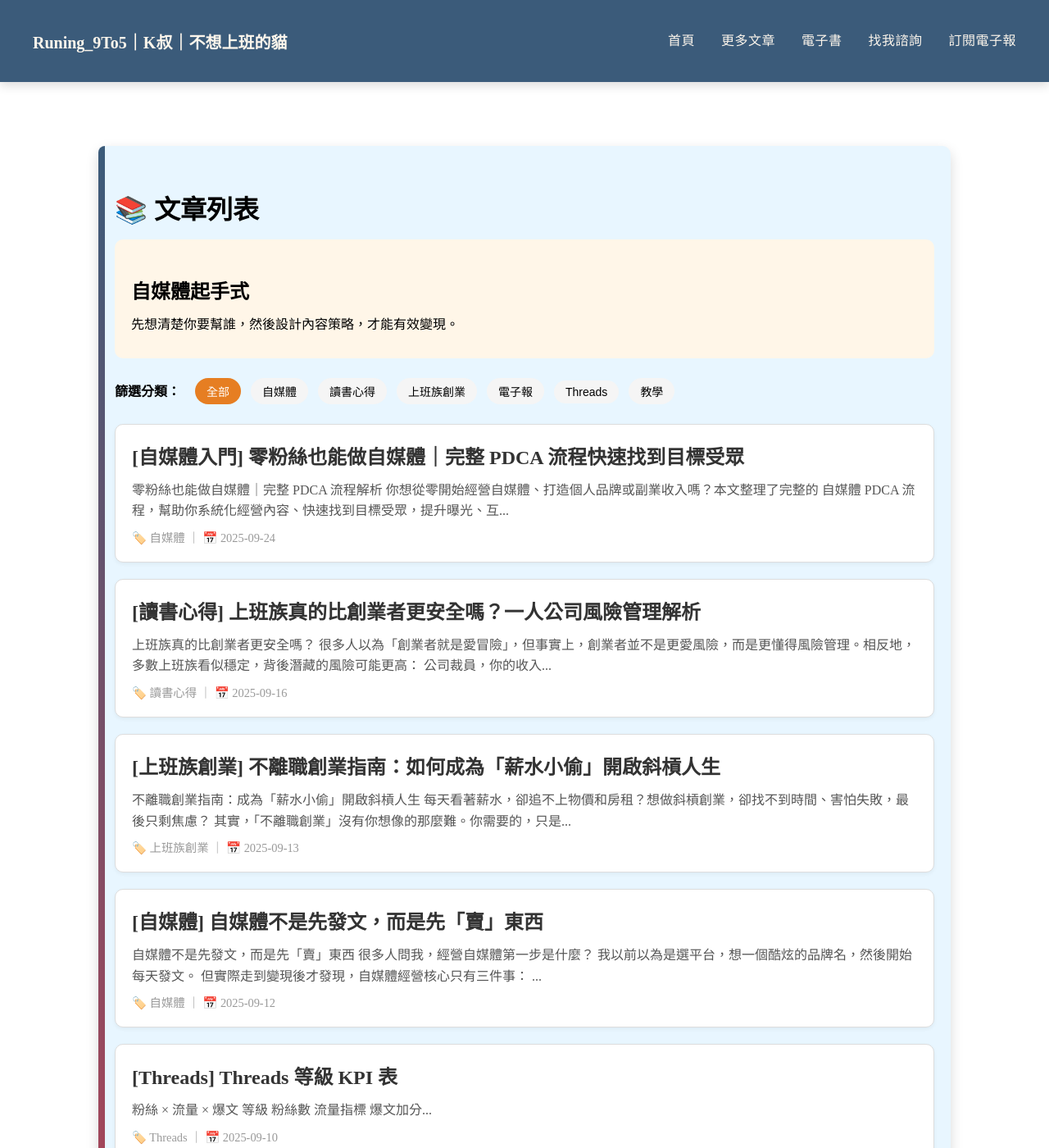
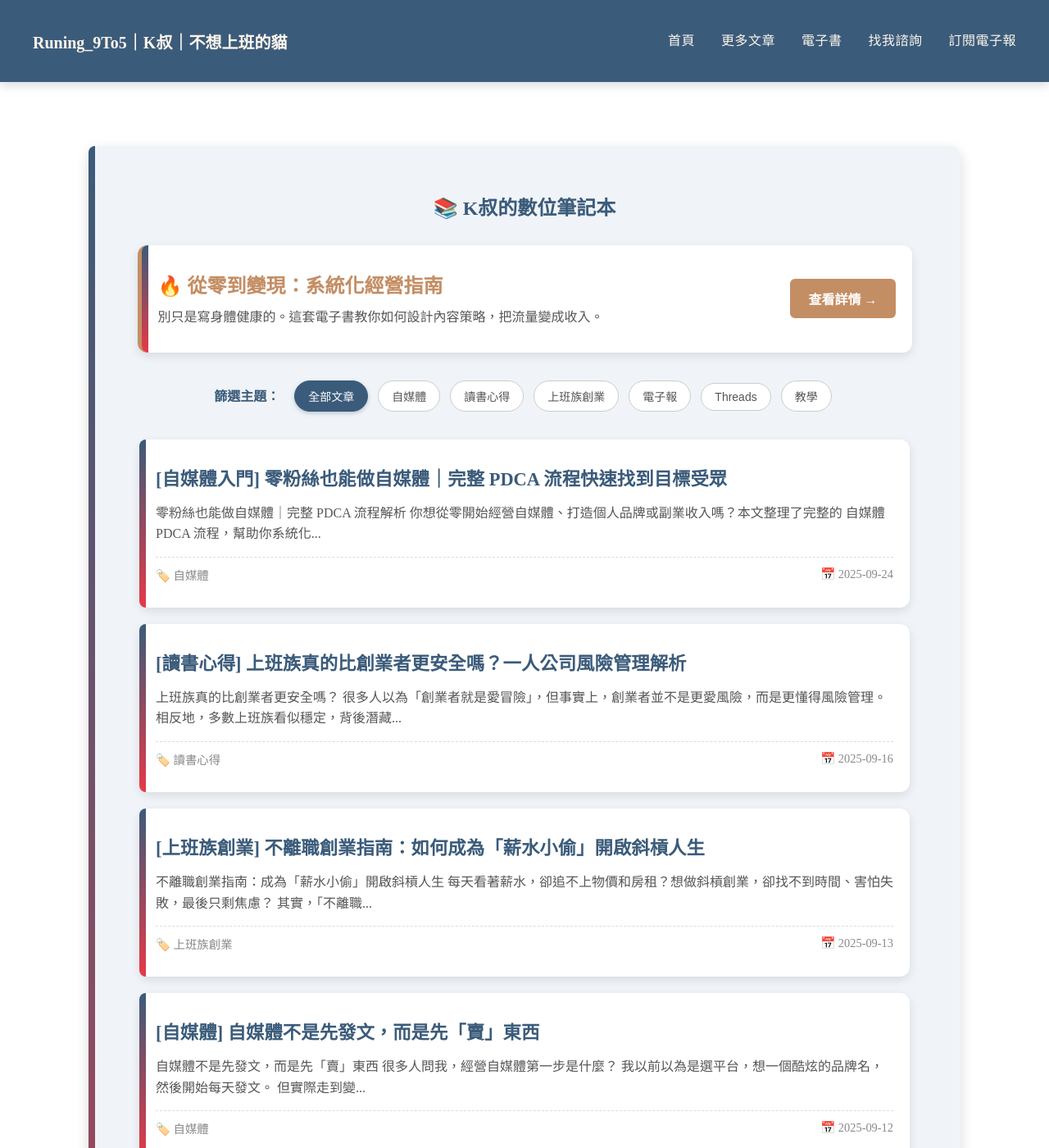
Before and after one commit to KenHAI666/Runing9TO5, a Jekyll site: the page built from articles.md, in a window 1280 px wide and 1400 px high. Shown: the whole window at 82% size. Built offline with Jekyll 4.4.1, drawn with Linux system fonts in a browser that asks for light colours; some of the changed text lies outside the part shown.

Commit message:
Update articles.md

```diff
--- a/articles.md
+++ b/articles.md
@@ -1,29 +1,29 @@
 ---
 layout: default
-title: 文章
-description: K叔的文章頁，分享自媒體經營、斜槓生活與個人品牌心得
-keywords: 自媒體, 文章, 經營心得, K叔
+title: 文章列表｜K叔自媒體經營筆記
+description: 這裡整理了 K叔關於自媒體經營、內容變現、斜槓生活與個人品牌的實戰心得。
+keywords: 自媒體, 文章, 經營心得, K叔, 內容變現
 permalink: /articles/
 ---
 
-<!-- 導覽列間距 -->
 <div style="height:70px;"></div>
 
-<div class="card-section" style="background:#e8f6ff; padding:20px; border-radius:10px;">
-  <h1>📚 文章列表</h1>
+<section class="card-section">
 
-  <!-- 🔹 固定內容卡片 -->
+  <h1 style="text-align: center; color: #3B5B7A; margin-bottom: 30px;">📚 K叔的數位筆記本</h1>
 
-  <div class="card" style="background:#fff6e8; padding:20px; border-radius:10px; margin-bottom:20px;">
-    <h2>自媒體起手式</h2>
-    <p>先想清楚你要幫誰，然後設計內容策略，才能有效變現。</p>
+  <div class="card-section-1" style="border-left: 5px solid #C48E64; display: flex; align-items: center; justify-content: space-between; flex-wrap: wrap; gap: 15px; cursor: pointer;" onclick="window.location.href='/resources';">
+    <div>
+      <h2 style="margin: 0 0 10px 0; color: #C48E64; font-size: 1.5em;">🔥 從零到變現：系統化經營指南</h2>
+      <p style="margin: 0; color: #555;">別只是寫身體健康的。這套電子書教你如何設計內容策略，把流量變成收入。</p>
+    </div>
+    <a href="/resources" class="btn-external" style="background-color: #C48E64; border-color: #C48E64; margin-top:0;">查看詳情 →</a>
   </div>
 
 
-  <!-- 🔹 分類篩選 -->
-  <div id="category-menu" style="margin:20px 0;">
-    <strong style="margin-right:10px;">篩選分類：</strong>
-    <button onclick="filterCategory('all', this)" class="category-btn active">全部</button>
+  <div id="category-menu" style="margin: 30px 0; text-align: center;">
+    <strong style="margin-right:10px; color: #3B5B7A;">篩選主題：</strong>
+    <button onclick="filterCategory('all', this)" class="category-btn active">全部文章</button>
     {% assign categories = site.posts | map: 'categories' | join: ',' | split: ',' | uniq %}
     {% for category in categories %}
       {% if category != "" %}
@@ -35,64 +35,80 @@
   </div>
 
 
-  <!-- 🔹 一般文章 -->
   <div id="articles-list">
     {% assign regular_posts = site.posts | reject: "pinned", true | sort: "date" | reverse %}
     {% for post in regular_posts %}
-    <div class="card"
+
+    <div class="card-section-1 article-card"
          data-category="{{ post.categories | join: ',' }}"
-         style="border:1px solid #ddd; border-radius:10px; padding:20px; margin-bottom:20px; background:#fff; box-shadow:0 2px 5px rgba(0,0,0,0.05); transition: all 0.3s;">
-      <h2 style="margin-top:0;">
-        <a href="{{ post.url | relative_url }}" style="text-decoration:none; color:#333;">
+         onclick="window.location.href='{{ post.url | relative_url }}';"
+         style="cursor: pointer; margin-bottom: 20px; transition: all 0.3s;">
+
+      <h2 style="margin-top:0; font-size: 1.4em;">
+        <a href="{{ post.url | relative_url }}" style="text-decoration:none; color:#3B5B7A;">
           {{ post.title }}
         </a>
       </h2>
-      <p style="color:#555; line-height:1.6;">
-        {{ post.content | strip_html | truncate: 100 }}
+
+      <p style="color:#555; line-height:1.6; margin: 15px 0;">
+        {{ post.content | strip_html | truncate: 80 }}
       </p>
-      <small style="color:#999; font-size:0.9em;">
-        🏷️ {{ post.categories | join: ", " }} ｜ 📅 {{ post.date | date: "%Y-%m-%d" }}
-      </small>
+
+      <div style="border-top: 1px dashed #ddd; padding-top: 10px; margin-top: 15px; display: flex; justify-content: space-between; align-items: center; color:#888; font-size: 0.9em;">
+        <span>🏷️ {{ post.categories | join: ", " }}</span>
+        <span>📅 {{ post.date | date: "%Y-%m-%d" }}</span>
+      </div>
+
     </div>
     {% endfor %}
   </div>
-</div>
+
+</section>
 
 
-<!-- 🔹 CSS 美化 -->
 <style>
+/* 分類按鈕樣式 */
 .category-btn {
-  background: #f5f5f5;
-  border: none;
+  background: #fff;
+  border: 1px solid #ccc;
   border-radius: 20px;
-  padding: 6px 14px;
+  padding: 8px 16px;
   margin: 4px;
   cursor: pointer;
   font-size: 14px;
+  color: #555;
   transition: all 0.2s;
+  font-family: "Noto Sans TC", sans-serif;
 }
+
 .category-btn:hover {
-  background: #ffeed9;
-  color: #e67e22;
+  background: #e8f6ff;
+  color: #3B5B7A;
+  border-color: #3B5B7A;
 }
+
+/* 選中狀態 (使用品牌藍) */
 .category-btn.active {
-  background: #e67e22;
+  background: #3B5B7A;
   color: white;
+  border-color: #3B5B7A;
+  box-shadow: 0 2px 5px rgba(59, 91, 122, 0.3);
 }
-.card:hover {
-  transform: translateY(-3px);
-  box-shadow:0 4px 10px rgba(0,0,0,0.1);
+
+/* 文章卡片懸停效果 (沿用全站樣式，這裡做微調) */
+.article-card:hover {
+    transform: translateY(-5px);
+    box-shadow: 0 10px 20px rgba(0,0,0,0.1);
 }
-.pinned-card {
-  border-width: 2px;
-  background: #fffbea;
+
+.article-card:hover h2 a {
+    color: #C48E64 !important; /* 標題變色 */
 }
 </style>
 
-<!-- 🔹 JS 篩選功能 -->
 <script>
 function filterCategory(category, btn) {
-  const cards = document.querySelectorAll("#pinned-articles .card, #articles-list .card");
+  const cards = document.querySelectorAll("#articles-list .article-card");
 
   // 切換 active 狀態
   document.querySelectorAll("#category-menu .category-btn").forEach(b => b.classList.remove("active"));
@@ -110,24 +131,20 @@
 }
 </script>
 
-<!-- 🔹 JSON-LD 結構化資料 -->
 <script type="application/ld+json">
 {
   "@context": "https://schema.org",
-  "@type": "BlogPosting",
+  "@type": "CollectionPage",
   "headline": "{{ page.title }}",
-  "author": {
-    "@type": "Person",
-    "name": "K叔｜不想上班的貓"
-  },
+  "description": "{{ page.description }}",
+  "url": "{{ page.url | absolute_url }}",
   "publisher": {
     "@type": "Organization",
-    "name": "RUNING_9to5"
-  },
-  "mainEntityOfPage": {
-    "@type": "WebPage",
-    "@id": "{{ page.url | relative_url }}"
-  },
-  "datePublished": "{{ page.date | date: "%Y-%m-%d" }}"
+    "name": "RUNING_9to5",
+    "logo": {
+      "@type": "ImageObject",
+      "url": "https://runing9to5.com/assets/images/logo.png"
+    }
+  }
 }
 </script>
```
Also changed, not shown: other parts of articles.md (+6 -1 lines).
